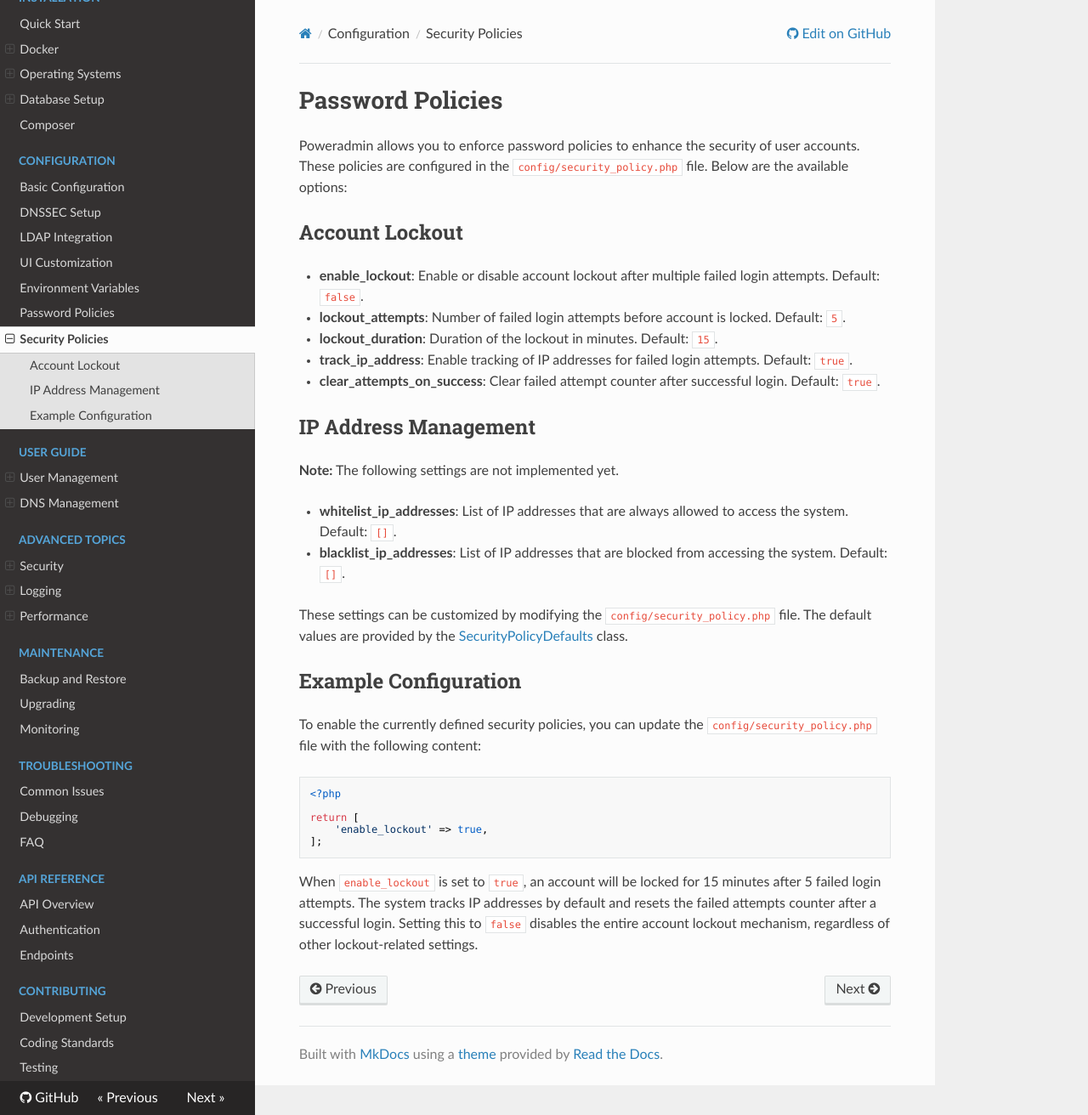
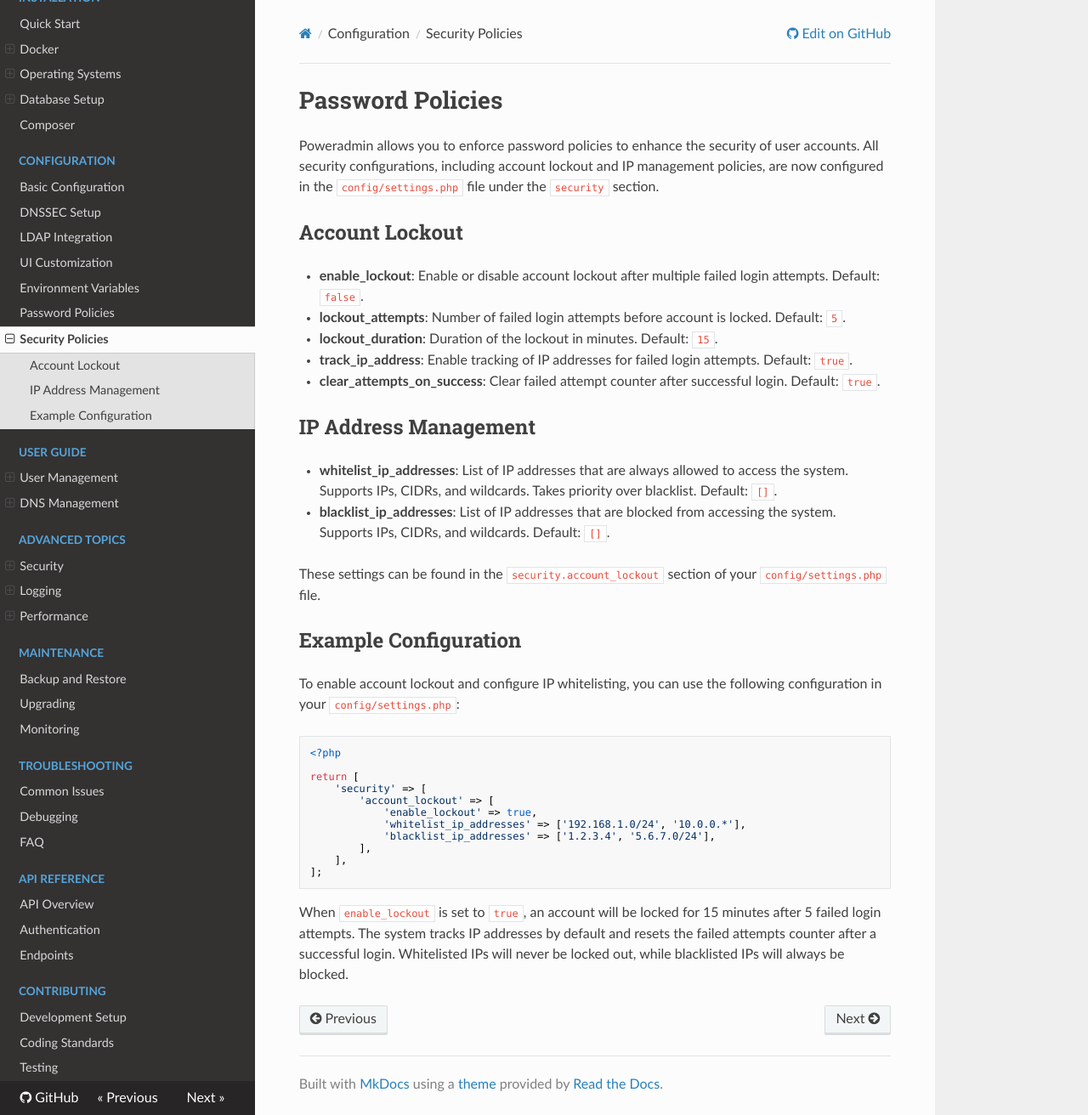
Before and after one commit to poweradmin/poweradmin-docs, an MkDocs documentation site: the page built from docs/configuration/security-policies.md, in a window 1280 px wide and 1312 px high. Shown: the whole window at 85% size. Built offline with MkDocs 1.6.1, drawn with Linux system fonts in a browser that asks for light colours; nearby versions of some CDN libraries.

Commit message:
docs(config): consolidate password and security policies into settings.php

````diff
--- a/docs/configuration/security-policies.md
+++ b/docs/configuration/security-policies.md
@@ -1,7 +1,8 @@
 # Password Policies
 
-Poweradmin allows you to enforce password policies to enhance the security of user accounts. These policies are
-configured in the `config/security_policy.php` file. Below are the available options:
+Poweradmin allows you to enforce password policies to enhance the security of user accounts. All security
+configurations, including account lockout and IP management policies, are now configured in the `config/settings.php`
+file under the `security` section.
 
 ## Account Lockout
 
@@ -13,28 +14,32 @@
 
 ## IP Address Management
 
-**Note:** The following settings are not implemented yet.
+- **whitelist_ip_addresses**: List of IP addresses that are always allowed to access the system. Supports IPs, CIDRs,
+  and wildcards. Takes priority over blacklist. Default: `[]`.
+- **blacklist_ip_addresses**: List of IP addresses that are blocked from accessing the system. Supports IPs, CIDRs, and
+  wildcards. Default: `[]`.
 
-- **whitelist_ip_addresses**: List of IP addresses that are always allowed to access the system. Default: `[]`.
-- **blacklist_ip_addresses**: List of IP addresses that are blocked from accessing the system. Default: `[]`.
-
-These settings can be customized by modifying the `config/security_policy.php` file. The default values are provided by
-the [SecurityPolicyDefaults](https://github.com/poweradmin/poweradmin/blob/master/lib/Domain/Config/SecurityPolicyDefaults.php)
-class.
+These settings can be found in the `security.account_lockout` section of your `config/settings.php` file.
 
 ## Example Configuration
 
-To enable the currently defined security policies, you can update the `config/security_policy.php` file with the
-following content:
+To enable account lockout and configure IP whitelisting, you can use the following configuration in your
+`config/settings.php`:
 
 ```php
 <?php
 
 return [
-    'enable_lockout' => true,
+    'security' => [
+        'account_lockout' => [
+            'enable_lockout' => true,
+            'whitelist_ip_addresses' => ['192.168.1.0/24', '10.0.0.*'],
+            'blacklist_ip_addresses' => ['1.2.3.4', '5.6.7.0/24'],
+        ],
+    ],
 ];
 ```
 
 When `enable_lockout` is set to `true`, an account will be locked for 15 minutes after 5 failed login attempts. The
-system tracks IP addresses by default and resets the failed attempts counter after a successful login. Setting this to
-`false` disables the entire account lockout mechanism, regardless of other lockout-related settings.
+system tracks IP addresses by default and resets the failed attempts counter after a successful login. Whitelisted IPs
+will never be locked out, while blacklisted IPs will always be blocked.
````
Also changed, not shown: docs/configuration/password-policies.md (+24 -12 lines).
